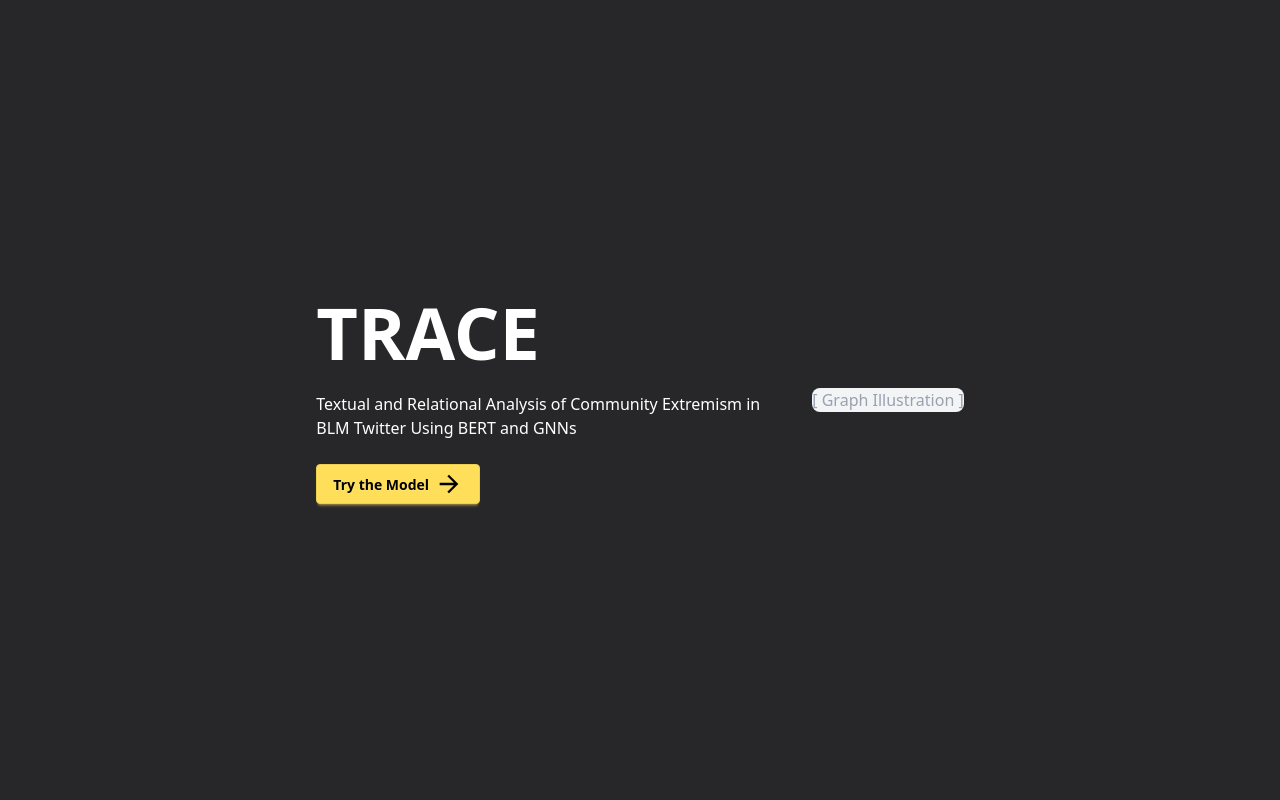
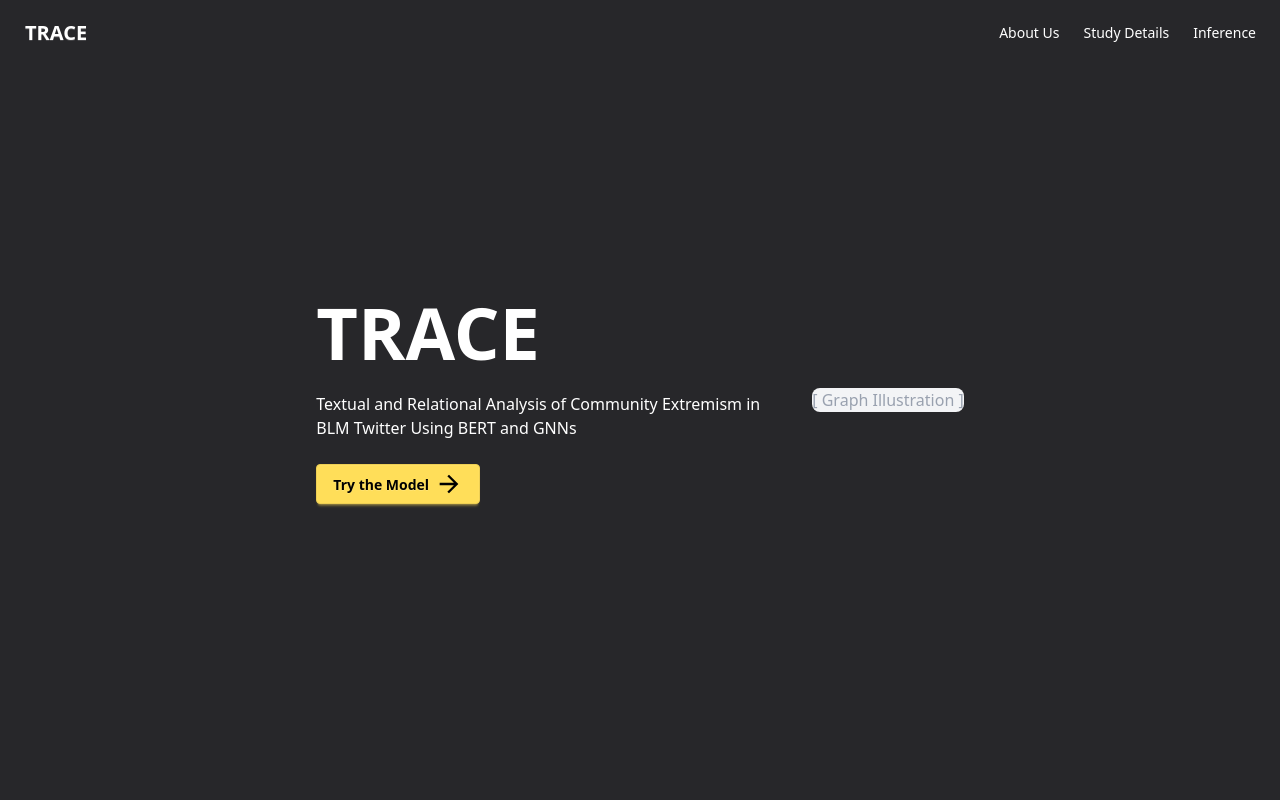
Before and after one commit to iragca/capstone2-mvp3-frontend-cfworkers, a SvelteKit app: page / in a window 1280 px wide. Shown: the top 800 px of the page. Built offline with nearby package versions, Linux system fonts and the light colour scheme; no server answers.

Commit message:
feat: add Navbar component and update Inference section with ID for improved navigation

```diff
--- /dev/null
+++ b/src/lib/components/navigation/Navbar.svelte
@@ -0,0 +1,12 @@
+<div class="fixed z-10 navbar bg-zinc-800">
+	<div class="flex-1">
+		<a class="btn text-xl btn-ghost">TRACE</a>
+	</div>
+	<div class="flex-none">
+		<ul class="menu menu-horizontal px-1">
+			<li><a>About Us</a></li>
+			<li><a>Study Details</a></li>
+			<li><a href="#inference">Inference</a></li>
+		</ul>
+	</div>
+</div>
--- a/src/routes/+layout.svelte
+++ b/src/routes/+layout.svelte
@@ -1,6 +1,8 @@
 <script lang="ts">
 	import '../app.css';
 	import favicon from '$lib/assets/favicon.svg';
+
+	import Navbar from '$lib/components/navigation/Navbar.svelte';
 
 	let { children } = $props();
 </script>
@@ -9,4 +11,5 @@
 	<link rel="icon" href={favicon} />
 </svelte:head>
 
+<Navbar />
 {@render children?.()}
--- a/src/routes/+page.svelte
+++ b/src/routes/+page.svelte
@@ -77,7 +77,7 @@
 	<!-- Inference -->
 	<section class="bg-gray-100 p-4 text-zinc-800" title="inference">
 		<div class="mx-auto max-w-4xl mb-24 space-y-8">
-			<h2 class="text-3xl font-bold">Inference</h2>
+			<h2 class="text-3xl font-bold" id="inference">Inference</h2>
 			<div class="items-top flex w-full flex-row">
 				<Inference />
 				<div class="divider divider-horizontal"></div>
```
